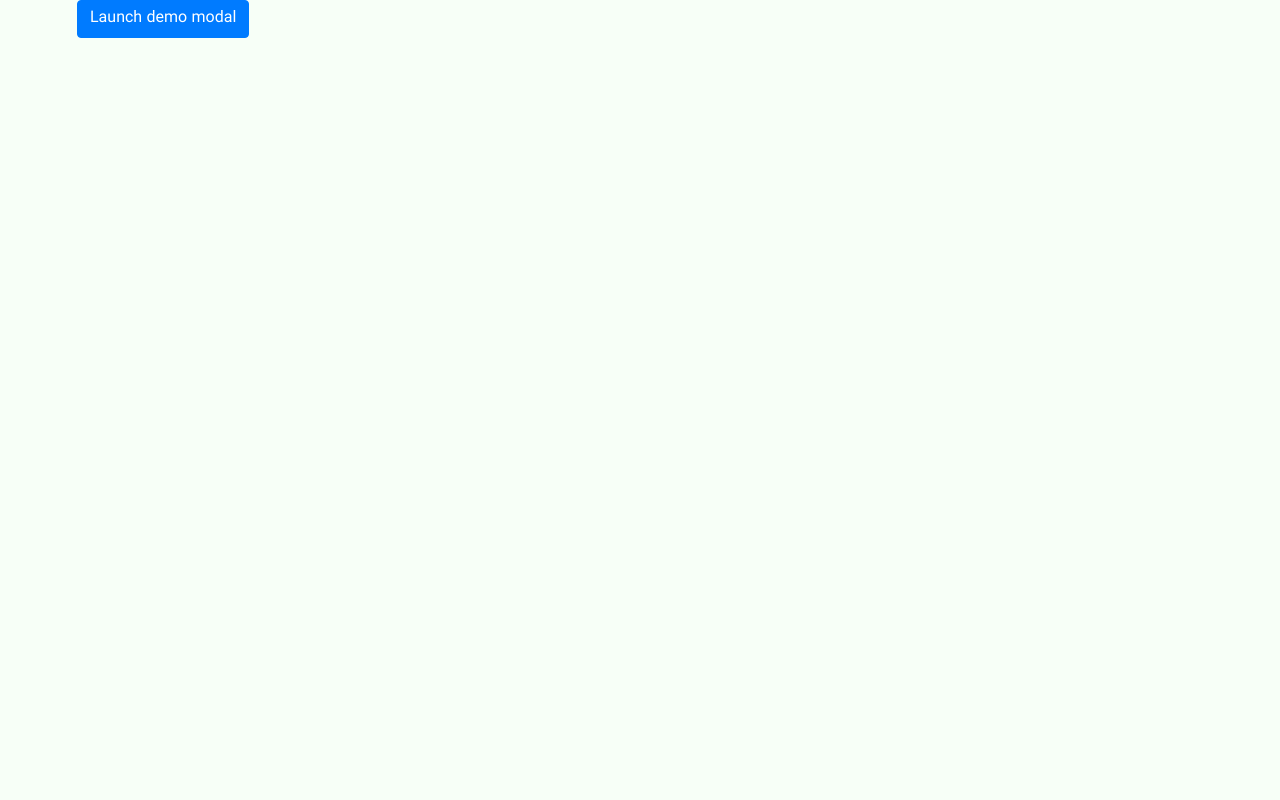
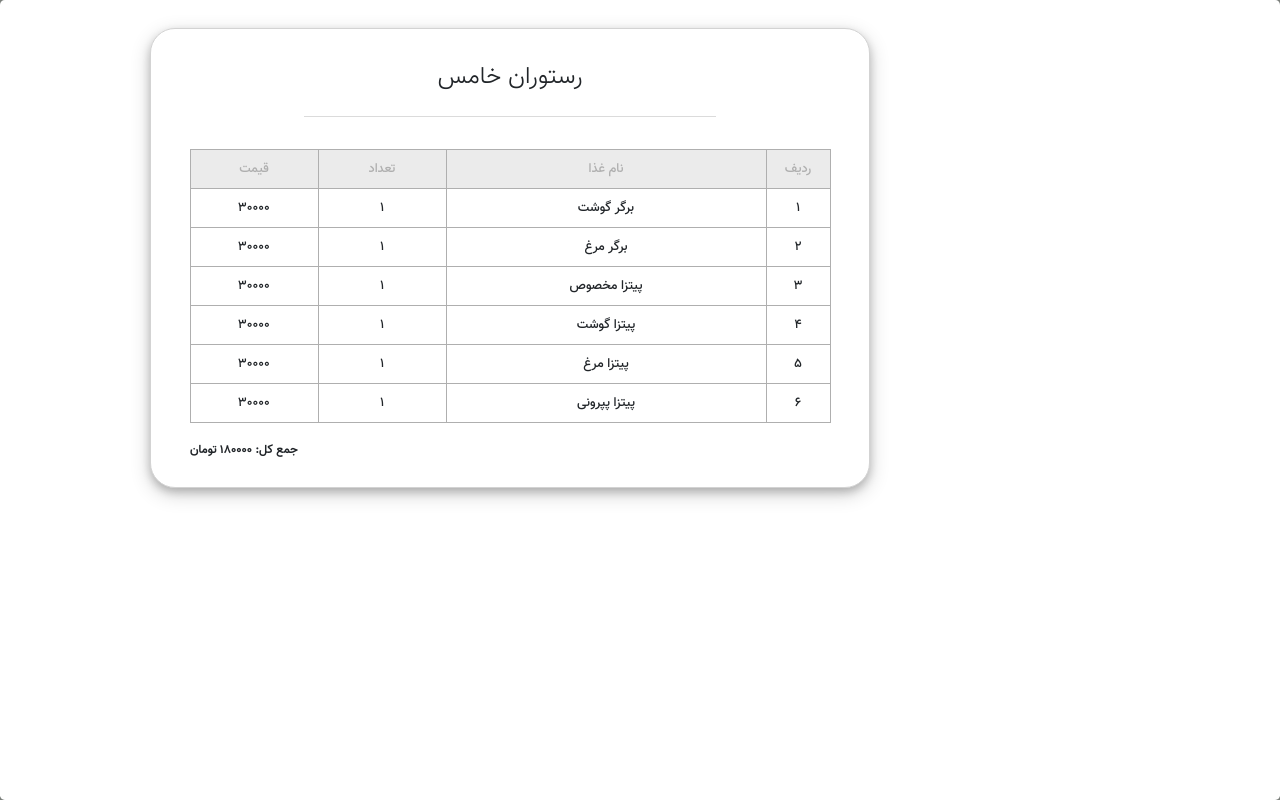
Before and after one commit to aavelinee/Loghmeh, a React (Create React App) app in the folder loghmeh_react/: page / in a window 1280 px wide. Built offline with nearby package versions, Linux system fonts and the light colour scheme.

Commit message:
Change modal from function to class

```diff
--- a/loghmeh_react/src/App.js
+++ b/loghmeh_react/src/App.js
@@ -5,17 +5,17 @@ import Sign from './sign/Sign';
 import Home from './Home/Home'
 import Menu from './menu/Menu';
 import { render } from 'react-dom';
-import Example from './common/Modal';
+import ModalClass from './common/Modal';
 import Navbar from './common/Navbar';
 import FoodPartyFood from './Home/foodparty/FoodPartyFood';
+import OrderBill from './profile/orders/OrderBill';
+import FoodDetail from './Home/food/FoodDetail';
 
 class App extends Component {
   render() {
     return (
       <div>
-          {/* <Menu /> */}
-          {/* <Sign isSignUp={false}/> */}
-        <Example test={<FoodPartyFood logo={true}/>}/>
+        <ModalClass show={true} comp={<OrderBill />} />
       </div>
     );
   }
--- a/loghmeh_react/src/common/Modal.css
+++ b/loghmeh_react/src/common/Modal.css
@@ -1,8 +1,3 @@
-.test.heading {
-    margin-left: 5px;
-    margin-top: 5px;
+.modal-content {
+    border: 0;
 }
-
-.test {
-    margin-top: 10px;
-}
--- a/loghmeh_react/src/common/Modal.js
+++ b/loghmeh_react/src/common/Modal.js
@@ -1,35 +1,26 @@
 import React, {Component, useState} from 'react';
 import {Modal, Button} from 'react-bootstrap';
-import Navbar from './Navbar';
+import './Modal.css';
 
-function Example(props) {
-    const [show, setShow] = useState(false);
+class ModalClass extends Component {
+    constructor(props) {
+      super(props);
+      this.state = { show: props.show, comp: props.comp}
+      this.handleClose = this.handleClose.bind(this);
+    }
 
-    const handleClose = () => setShow(false);
-    const handleShow = () => setShow(true);
+    handleClose() {
+      this.setState({show: false});
+    }
 
+    render() {
     return (
       <div>
-        <Button variant="primary" onClick={handleShow}>
-          Launch demo modal
-        </Button>
-        <Modal show={show} onHide={handleClose} dialogClassName="modal-90w-100h">
-          {/* <Modal.Header closeButton>
-            <Modal.Title>Modal heading</Modal.Title>
-          </Modal.Header> */}
-          {/* <Modal.Body> */}
-          {props.test}
-          {/* </Modal.Body> */}
-          {/* <Modal.Footer>
-            <Button variant="secondary" onClick={handleClose}>
-              Close
-            </Button>
-            <Button variant="primary" onClick={handleClose}>
-              Save Changes
-            </Button>
-          </Modal.Footer> */}
+        <Modal className="modal-content" show={this.state.show} onHide={this.handleClose}>
+          {this.state.comp}
         </Modal>
         </div>
     );
   }
-export default Example;
+}
+export default ModalClass;
--- a/loghmeh_react/src/menu/Menu.js
+++ b/loghmeh_react/src/menu/Menu.js
@@ -1,4 +1,4 @@
-import React, { Component, Fragment, Modal, Button, useState } from 'react';
+import React, { Component, Fragment} from 'react';
 import './Menu.css';
 import Navbar from '../common/Navbar';
 import Footer from '../common/Footer';
```
